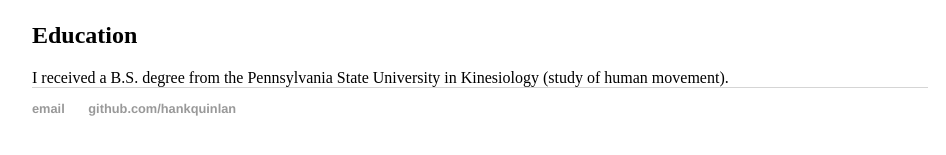
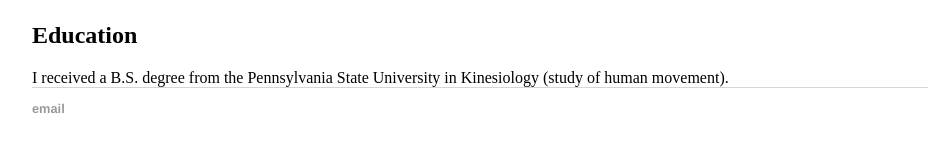
Before and after one commit to maryamckinnon/maryamckinnon.github.io, a Jekyll site: the page built from About/index.html, in a window 1280 px wide. Shown: the part 253-408 px from the top of the page, without its empty margins (160-1106 px from the left). Built offline with Jekyll 4.4.1, drawn with Linux system fonts in a browser that asks for light colours.

Commit message:
Update default.html

```diff
--- a/_layouts/default.html
+++ b/_layouts/default.html
@@ -9,7 +9,7 @@
 			<nav>
 	    		<ul>
 	        		<li><a href="/">Home</a></li>
-		        	<li><a href="/about">About</a></li>
+		        	<li><a href="/About">About</a></li>
 	        		<li><a href="/cv">CV</a></li>
 	        		<li><a href="/blog">Blog</a></li>
 	    		</ul>
@@ -21,8 +21,7 @@
 			</div><!-- /.container -->
 			<footer>
 	    		<ul>
-	        		<li><a href="mailto:hankquinlanhub@gmail.com">email</a></li>
-	        		<li><a href="https://github.com/hankquinlan">github.com/hankquinlan</a></li>
+	        		<li><a href="mailto:maryamckinnon@gmail.com">email</a></li>
 				</ul>
 			</footer>
 		</body>
```
